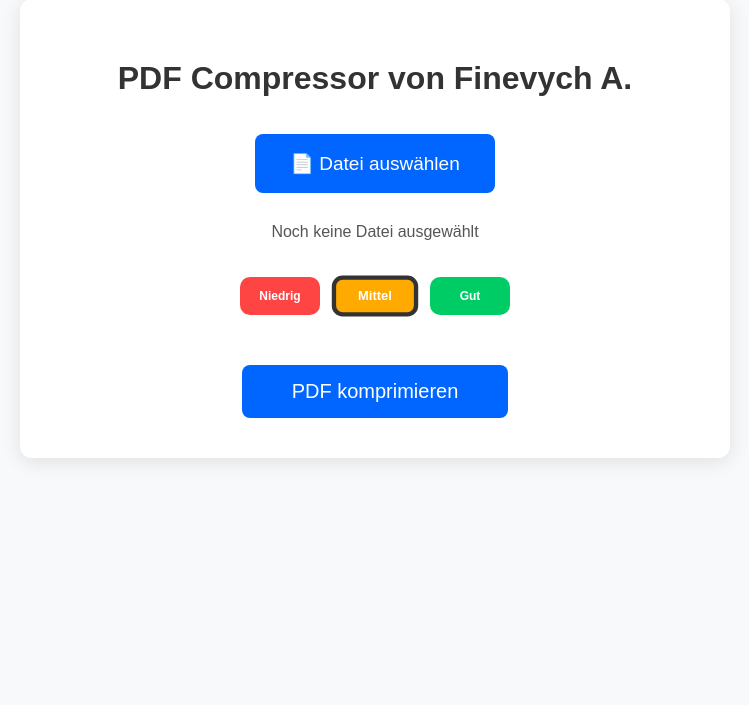
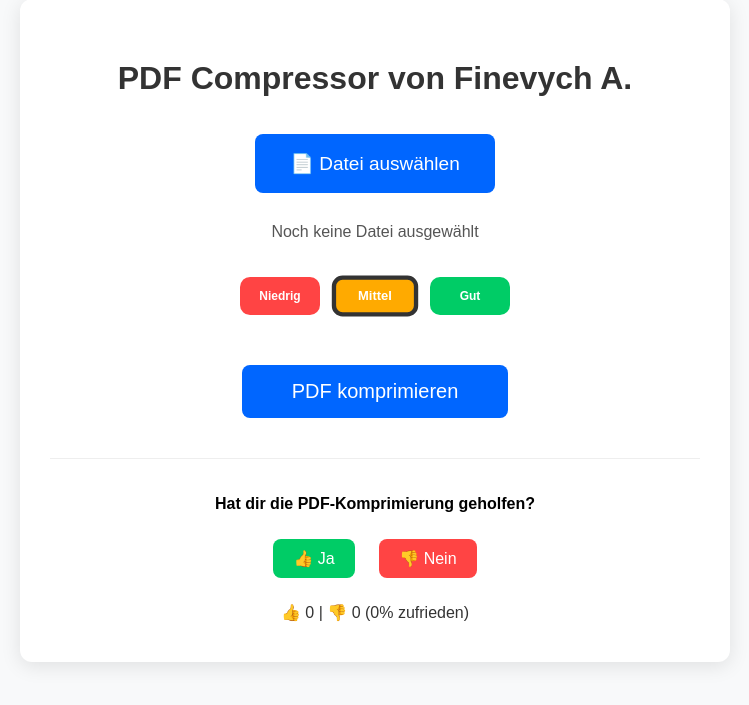
Before and after one commit to fin325/pdf-compressor-web, a Flask app: page / in a window 1280 px wide. Shown: the part 41-746 px from the top of the page, without its empty margins (265-1014 px from the left). Run offline with Flask 3, Linux system fonts and the light colour scheme; data that the repository does not hold is empty.

Commit message:
Update index.html

```diff
--- a/templates/index.html
+++ b/templates/index.html
@@ -82,7 +82,7 @@
             margin-top: 20px;
         }
 
-        /* Индикатор загрузки */
+        /* Загрузка */
         .loading {
             display: none;
             margin: 25px auto;
@@ -106,6 +106,32 @@
             0% { transform: rotate(0deg); }
             100% { transform: rotate(360deg); }
         }
+
+        /* 🔥 Feedback */
+        .feedback {
+            margin-top: 40px;
+            padding-top: 20px;
+            border-top: 1px solid #eee;
+        }
+
+        .feedback button {
+            padding: 10px 20px;
+            font-size: 16px;
+            margin: 10px;
+            border: none;
+            border-radius: 8px;
+            cursor: pointer;
+        }
+
+        .like-btn { background-color: #00cc66; color: white; }
+        .dislike-btn { background-color: #ff4444; color: white; }
+
+        #feedback-result {
+            margin-top: 15px;
+            font-size: 16px;
+            color: #333;
+        }
+
     </style>
 </head>
 <body>
@@ -132,11 +158,21 @@
             <button type="submit" id="submitBtn">PDF komprimieren</button>
         </form>
 
-        <!-- Индикатор загрузки -->
         <div id="loading" class="loading">
             <span class="spinner"></span>
             PDF wird komprimiert... Bitte warten
         </div>
+
+        <!-- 🔥 Feedback -->
+        <div class="feedback">
+            <p><strong>Hat dir die PDF-Komprimierung geholfen?</strong></p>
+
+            <button class="like-btn" onclick="sendFeedback('like')">👍 Ja</button>
+            <button class="dislike-btn" onclick="sendFeedback('dislike')">👎 Nein</button>
+
+            <div id="feedback-result"></div>
+        </div>
+
     </div>
 
     <script>
@@ -146,7 +182,7 @@
         const buttons = document.querySelectorAll('.quality-btn');
         const qualityInput = document.getElementById('quality');
 
-        // Выбор качества
+        // Качество
         buttons.forEach(btn => {
             btn.addEventListener('click', () => {
                 buttons.forEach(b => b.classList.remove('active'));
@@ -155,10 +191,9 @@
             });
         });
 
-        // По умолчанию выбрано "Mittel"
         document.querySelector('.quality-btn.medium').classList.add('active');
 
-        // Показ имени файла
+        // Имя файла
         document.getElementById('pdf_file').addEventListener('change', function(e) {
             const fileNameDiv = document.getElementById('file-name');
             if (e.target.files.length > 0) {
@@ -166,11 +201,39 @@
             }
         });
 
-        // Показываем индикатор загрузки при отправке
+        // Загрузка
         form.addEventListener('submit', function() {
             submitBtn.style.display = 'none';
             loadingDiv.style.display = 'block';
         });
+
+        // 🔥 Feedback логика
+        function sendFeedback(action) {
+            fetch("/feedback", {
+                method: "POST",
+                headers: {
+                    "Content-Type": "application/x-www-form-urlencoded"
+                },
+                body: "action=" + action
+            })
+            .then(res => res.json())
+            .then(data => updateFeedback(data));
+        }
+
+        function updateFeedback(data) {
+            let total = data.likes + data.dislikes;
+            let percent = total > 0 ? Math.round((data.likes / total) * 100) : 0;
+
+            document.getElementById("feedback-result").innerText =
+                "👍 " + data.likes + " | 👎 " + data.dislikes +
+                "  (" + percent + "% zufrieden)";
+        }
+
+        // загрузка статистики
+        fetch("/feedback")
+        .then(res => res.json())
+        .then(data => updateFeedback(data));
+
     </script>
 </body>
 </html>
```
